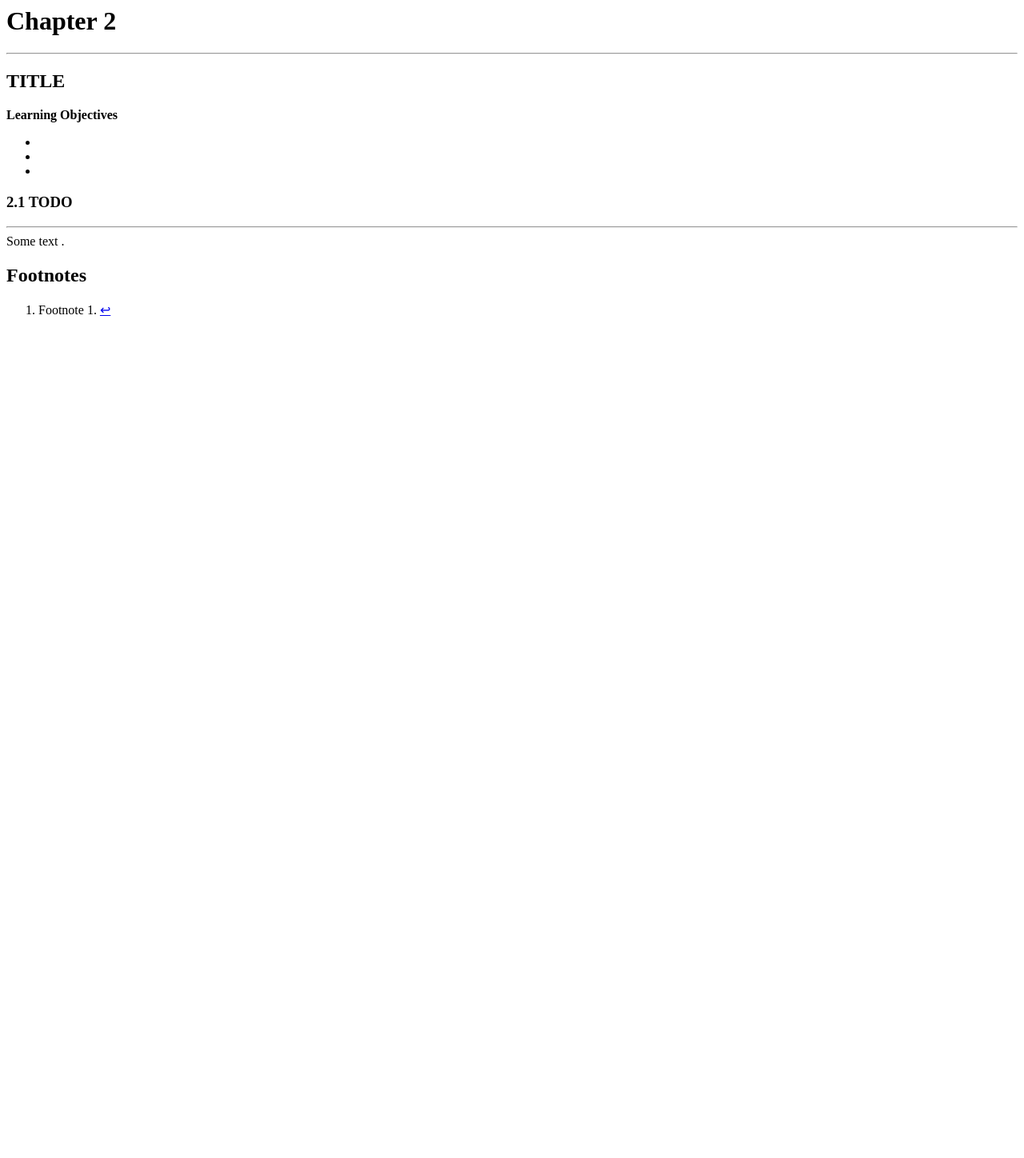
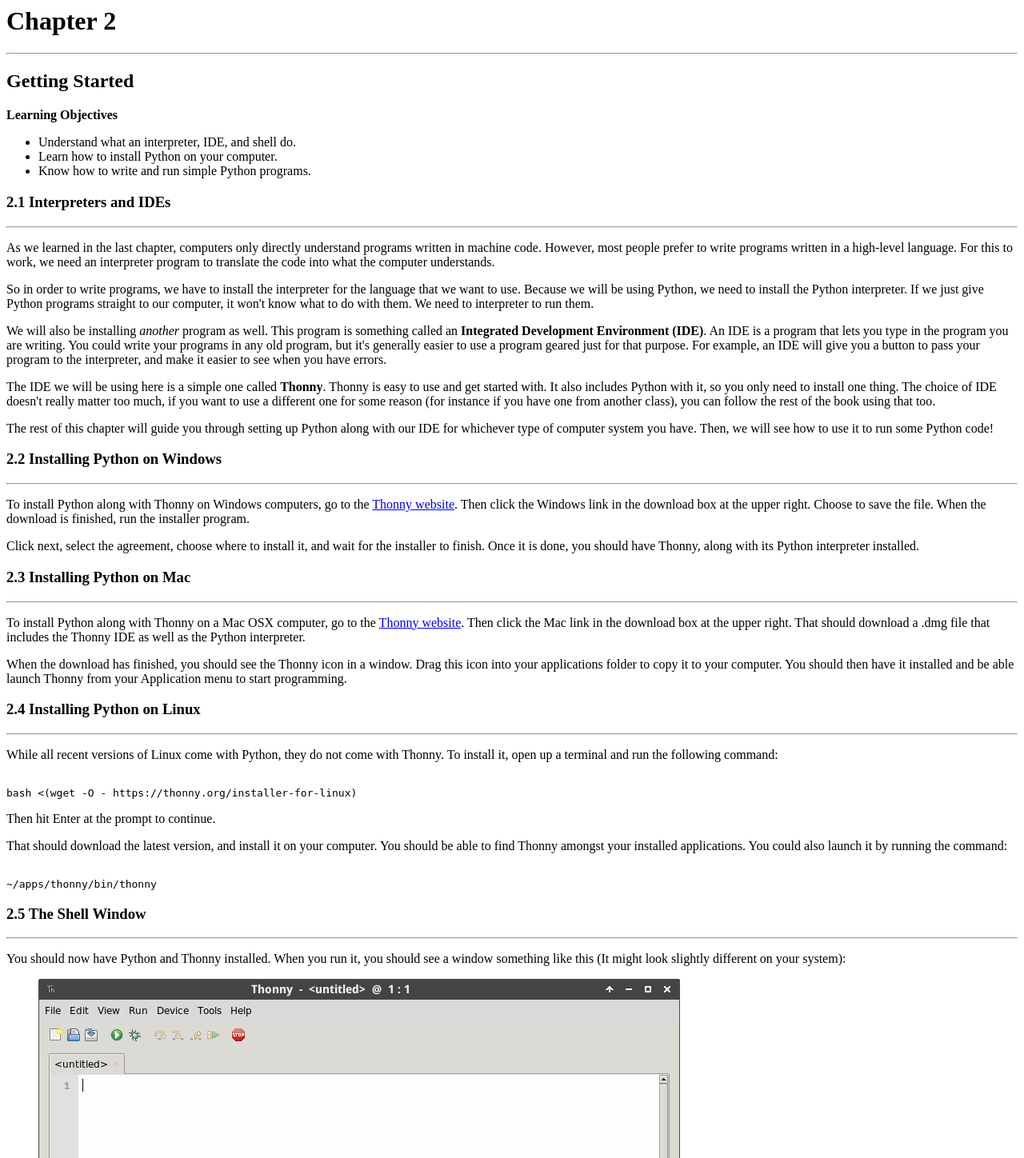
Before and after one commit to IanFinlayson/exploring-cs, a PHP site: page /chapter2.html in a window 1280 px wide. Shown: the top 1448 px of the page at 80% size. Before the commit the page ends 395 px from the top, so only its background shows below. Run offline with PHP 8.4, Linux system fonts and the light colour scheme.

Commit message:
Finished chapter 2, working on 3

```diff
--- a/boiler/nav.php
+++ b/boiler/nav.php
@@ -1,7 +1,7 @@
 <?php
     /* list of the chapters for making the nav bar */
-    $parts = array("title", "preface", "chapter1", "chapter2");
-    $display = array("Title", "Preface", "Chapter 1", "Chapter 2");
+    $parts = array("title", "preface", "chapter1", "chapter2", "chapter3");
+    $display = array("Title", "Preface", "Chapter 1", "Chapter 2", "Chapter 3");
 
     /* get the target, scrubbing the leading "exploring-cs/" */
     $target = substr($_GET["page"], strlen("exploring-cs/"));
--- a/boiler/postamble.html
+++ b/boiler/postamble.html
@@ -1,5 +1,5 @@
 
-<p class="text-center"><small>Copyright &copy; 2019 Ian Finlayson | Licensed under a <a rel="license" href="http://creativecommons.org/licenses/by/4.0/">Creative Commons Attribution 4.0 International License</a>.</small>
+<p class="text-center"><small>Copyright &copy; 2019 Ian Finlayson<br />Licensed under a <a rel="license" href="http://creativecommons.org/licenses/by/4.0/">Creative Commons Attribution 4.0 International License</a>.</small>
 </div>
 </body>
 </html>
--- a/chapter2.html
+++ b/chapter2.html
@@ -1,7 +1,7 @@
-<!-- Chapter 2: TITLE -->
+<!-- Chapter 2: Getting Started -->
 <h1>Chapter 2</h1>
 <hr />
-<h2>TITLE</h2>
+<h2>Getting Started</h2>
 
 <div class="blackbox">
 <div class="blackbox-title">
@@ -9,26 +9,299 @@
 </div>
 <div class="blackbox-contents">
 <ul>
- 	<li></li>
- 	<li></li>
- 	<li></li>
+ 	<li>Understand what an interpreter, IDE, and shell do.</li>
+ 	<li>Learn how to install Python on your computer.</li>
+ 	<li>Know how to write and run simple Python programs.</li>
+</ul>
+</div>
+</div>
+
+
+<h3>2.1 Interpreters and IDEs</h3>
+<hr />
+
+<p>As we learned in the last chapter, computers only directly understand
+programs written in machine code.  However, most people prefer to write
+programs written in a high-level language.  For this to work, we need an
+interpreter program to translate the code into what the computer
+understands.</p>
+
+<p>So in order to write programs, we have to install the interpreter for the
+language that we want to use.  Because we will be using Python, we need to
+install the Python interpreter.  If we just give Python programs straight to
+our computer, it won't know what to do with them.  We need to interpreter to
+run them.</p>
+
+<p>We will also be installing <i>another</i> program as well.  This program is
+something called an <strong>Integrated Development Environment (IDE)</strong>.
+An IDE is a program that lets you type in the program you are writing.  You
+could write your programs in any old program, but it's generally easier to
+use a program geared just for that purpose.  For example, an IDE will give
+you a button to pass your program to the interpreter, and make it easier to
+see when you have errors.</p>
+
+<p>The IDE we will be using here is a simple one called
+<strong>Thonny</strong>.  Thonny is easy to use and get started with.  It also
+includes Python with it, so you only need to install one thing.  The choice of
+IDE doesn't really matter too much, if you want to use a different one for some
+reason (for instance if you have one from another class), you can follow the
+rest of the book using that too.</p>
+
+<p>The rest of this chapter will guide you through setting up Python along with
+our IDE for whichever type of computer system you have.  Then, we will see how
+to use it to run some Python code!</p>
+
+
+<h3>2.2 Installing Python on Windows</h3>
+<hr />
+
+<p>To install Python along with Thonny on Windows computers, go to the <a
+href="https://thonny.org/">Thonny website</a>.  Then click the Windows link in
+the download box at the upper right.  Choose to save the file.  When the
+download is finished, run the installer program.</p>
+
+<p>Click next, select the agreement, choose where to install it, and wait for
+the installer to finish.  Once it is done, you should have Thonny, along with
+its Python interpreter installed.</p>
+
+
+
+
+<h3>2.3 Installing Python on Mac</h3>
+<hr />
+
+<p>To install Python along with Thonny on a Mac OSX computer, go to the <a
+href="https://thonny.org/">Thonny website</a>.  Then click the Mac link in
+the download box at the upper right.  That should download a .dmg file that
+includes the Thonny IDE as well as the Python interpreter.</p>
+
+<p>When the download has finished, you should see the Thonny icon in a window.
+Drag this icon into your applications folder to copy it to your computer.  You
+should then have it installed and be able launch Thonny from your Application
+menu to start programming.</p>
+
+
+<h3>2.4 Installing Python on Linux</h3>
+<hr />
+
+<p>While all recent versions of Linux come with Python, they do not come
+with Thonny.  To install it, open up a terminal and run the following
+command:</p>
+
+<pre><code class="bash">
+bash &lt;(wget -O - https://thonny.org/installer-for-linux)
+</code></pre>
+
+<p>Then hit Enter at the prompt to continue.</p>
+
+<p>That should download the latest version, and install it on your
+computer.  You should be able to find Thonny amongst your installed
+applications.  You could also launch it by running the command:</p>
+
+<pre><code class="bash">
+~/apps/thonny/bin/thonny
+</code></pre>
+
+
+
+<h3>2.5 The Shell Window</h3>
+<hr />
+
+<p>You should now have Python and Thonny installed.  When you run it, you
+should see a window something like this (It might look slightly different on
+your system):</p>
+
+<figure>
+<img src="images/thonny.png"
+alt="The main Thonny window has two parts, at the top is the area for
+writing a program, and at the bottom is the shell window for giving
+interactive commands." />
+<figcaption>The main Thonny window</figcaption>
+</figure>
+
+<p>The main window has two main parts.  The top is the file area.  This is
+where you will type in the program that you will create.  This is empty right
+now, and called "&lt;untitled&gt;".</p>
+
+<p>The bottom area is called the "Shell".  This is a window where you can
+pass Python code to the Python interpreter.  Any code you put in here will
+be run right away and the results will be given to you.  Here is an
+example:</p>
+
+<figure>
+<img src="images/shell.png"
+alt="The shell responds to the line '3 + 4' with an swer of 7.  It
+responds to the line of 'print(Hi!)' by printing the text 'Hi!'." />
+<figcaption>Some examples put into the shell window</figcaption>
+</figure>
+
+<p>As you can see, when we put '3 + 4' into the shell, it gives us the answer,
+7.  Likewise when we put in the command 'print("Hi!")', it prints what we told
+it to.  What's happening here is that these are small amounts of Python code.
+When we put them in, the shell window passes them to the Python interpreter,
+which runs them.  Any results are displayed back in the shell.</p>
+
+<p>Generally, the top file area is for writing a program that you will run all
+at once.  This window saves what you put there so you can run it over and over
+again as you work on a program.</p>
+
+<p>The bottom shell area is for trying things out and experimenting.  Unless
+you copy and paste it some place else, the things you put into the shell window
+are not saved.</p>
+
+<p>You should try the shell out to get a feel for how it works.</p>
+
+
+
+<h3>2.6 Our First Program</h3>
+<hr />
+
+<p>Now we are ready to write our first program.  The goal of the first
+program is just to print the text "Hello World" to the screen.
+<a class="anchor" id="back1">&nbsp;</a><a href="#note1" aria-describedby="footnote-label"></a>.
+The code for this program is the following:</p>
+
+<pre><code class="python">
+# this is our first program
+print("Hello World!")
+</code></pre>
+
+<p>You should type this program into the top window of Thonny.  Then
+we can run the program.  This can be done in one of three ways:</p>
+
+<ul>
+<li>Clicking the "Run" menu, then choosing "Run current script".</li>
+<li>Clicking the green play button (<img src="images/run.png" />).</li>
+<li>Hitting the F5 key.</li>
+</ul>
+
+<p>Before the program can run, it will ask you to save it.  When saving
+your program files, you should put them some place where you will be
+able to find them again.  You should also always name them something
+ending with the ".py" extension.</p>
+
+<p>Once the program is saved, it will run.  You should then see the results in
+the shell window:</p>
+
+<figure>
+<img src="images/prog.png"
+alt="The program text is in the file area, and the results appear
+in the shell area.  The result is that the text 'Hello World!' has
+been printed into the shell." />
+<figcaption>The results of running the program</figcaption>
+</figure>
+
+
+<h3>2.7 About the Program</h3>
+<hr />
+
+<p>Now that we have seen how to run the program, we will talk about the
+program itself a little bit.  This program consists of two lines.
+The first line says:</p>
+
+<pre><code class="python">
+# this is our first program
+</code></pre>
+
+<p>This line is a <strong>comment</strong>.  Any line that starts with the
+# symbol is a comment in Python
+<a class="anchor" id="back2">&nbsp;</a><a href="#note2" aria-describedby="footnote-label"></a>.
+When the interpreter gets a comment line, it completely ignores it, and moves
+on to the next line.  The purpose of comments is to leave little notes in the
+code, for any people that might be reading.  Comments are meant to explain
+things about the program.</p>
+
+<p>The second line of the program says:</p>
+
+<pre><code class="python">
+print("Hello World!")
+</code></pre>
+
+<p>This is the line that actually tells the Python interpreter to do something.
+Python comes with several command built in that cause it to do things.  One
+of these is <code>print</code>.  The parenthesis mark the things that will
+be printed.  In this case, it's just the message "Hello World!".</p>
+
+<p>Both the parenthesis and the quotation marks are needed for the program to
+work.  You can change the message inside the quotation marks to whatever
+you want though.  Try changing it so that it prints out your name.</p>
+
+
+
+<h3>2.8 When Things Go Wrong</h3>
+<hr />
+
+<p>We said that the parenthesis and quotes are needed, but what happens if we
+get rid of them?  In these cases, the Python interpreter will not be able to
+figure out what to do with the code, and will give us an error message.
+For instance, if we get rid of the quotation marks, we get this:</p>
+
+<figure>
+<img src="images/error0.png"
+alt="The program is missing quotation marks and gives the error
+'invalid syntax'" />
+<figcaption>Missing quotation marks</figcaption>
+</figure>
+
+<p>Here the program did not run successfully.  Instead, the shell gives us the
+error "SyntaxError: invalid syntax".  There is also an "Assistant" window which
+is a feature of Thonny to help us figure the error out.  In this case, it's not
+terribly helpful.  The specific problem here is that Python has no idea what to
+do with the exclamation mark since that doesn't mean anything in Python code.</p>
+
+<p>If we get rid of the parenthesis instead, we get a different error:</p>
+
+<figure>
+<img src="images/error1.png"
+alt='The program is missing parenthesis and gives the error
+"Missing parenthesis in call to print.  Did you mean print("Hello World!")?' />
+<figcaption>Missing parenthesis</figcaption>
+</figure>
+
+<p>Here the error is much easier to figure out.  It actually tells us what is
+missing and even suggests a fix for it.  Even though the two errors were pretty
+similar, one would be much easier to figure out.</p>
+
+<p>Errors can be stressful as a beginning programmer.  Even if your code is 99%
+correct, one mistake can prevent the interpreter from being able to figure it
+out.  As you get more experience with programming, they get easier and easier
+to fix.  In the meantime, you can always ask your friends or instructor for
+help.</p>
+
+<p>Now that we are able to write and run Python programs, we will begin delving
+into learning the language and starting to solve problems with it!</p>
+
+<div class="blackbox">
+<div class="blackbox-title">
+<strong>Chapter Summary</strong>
+</div>
+<div class="blackbox-contents">
+<ul>
+ 	<li>An interpreter is a program that translates programs so that
+    they can be executed by the computer.  An IDE is a program that lets
+    you write programs and passes them to the interpreter.</li>
+ 	<li>The Thonny IDE can be installed on Windows, Mac, or Linux.  It has
+    a file window for writing programs, and a shell window for running commands
+    interactively.</li>
+ 	<li>Comments are lines starting with a # and are little notes that are
+    put into programs.</li>
 </ul>
 </div>
 </div>
 
 
 
-<h3>2.1 TODO</h3>
-<hr />
-
-
-Some text<a class="anchor" id="back1">&nbsp;</a><a href="#note1" aria-describedby="footnote-label"></a>.
-
-
 <footer>
 <h2 class="visually-hidden" id="footnote-label">Footnotes</h2>
 <ol>
-<li id="note1">Footnote 1.
+<li id="note1">Having the first program print this message is something of a
+silly tradition.  It dates back at least to the 1978 book "The C Programming
+Language".
 <a href="#back1" aria-label="Back to content">↩</a></li>
+
+<li id="note2">I used to insist this symbol be called a "pound" or "hash"
+symbol, and become annoyed when it was called a "hashtag", but I've
+accepted it.  You can say that Python comments begin with hashtags.
+<a href="#back2" aria-label="Back to content">↩</a></li>
 </ol>
 </footer>
```
Also changed, not shown: chapter3.html (added, +61 -0 lines), preface.html (+10 -8 lines), images/error0.png (added), images/error1.png (added), images/prog.png (added), images/run.png (added), images/shell.png (added), images/thonny.png (added).
